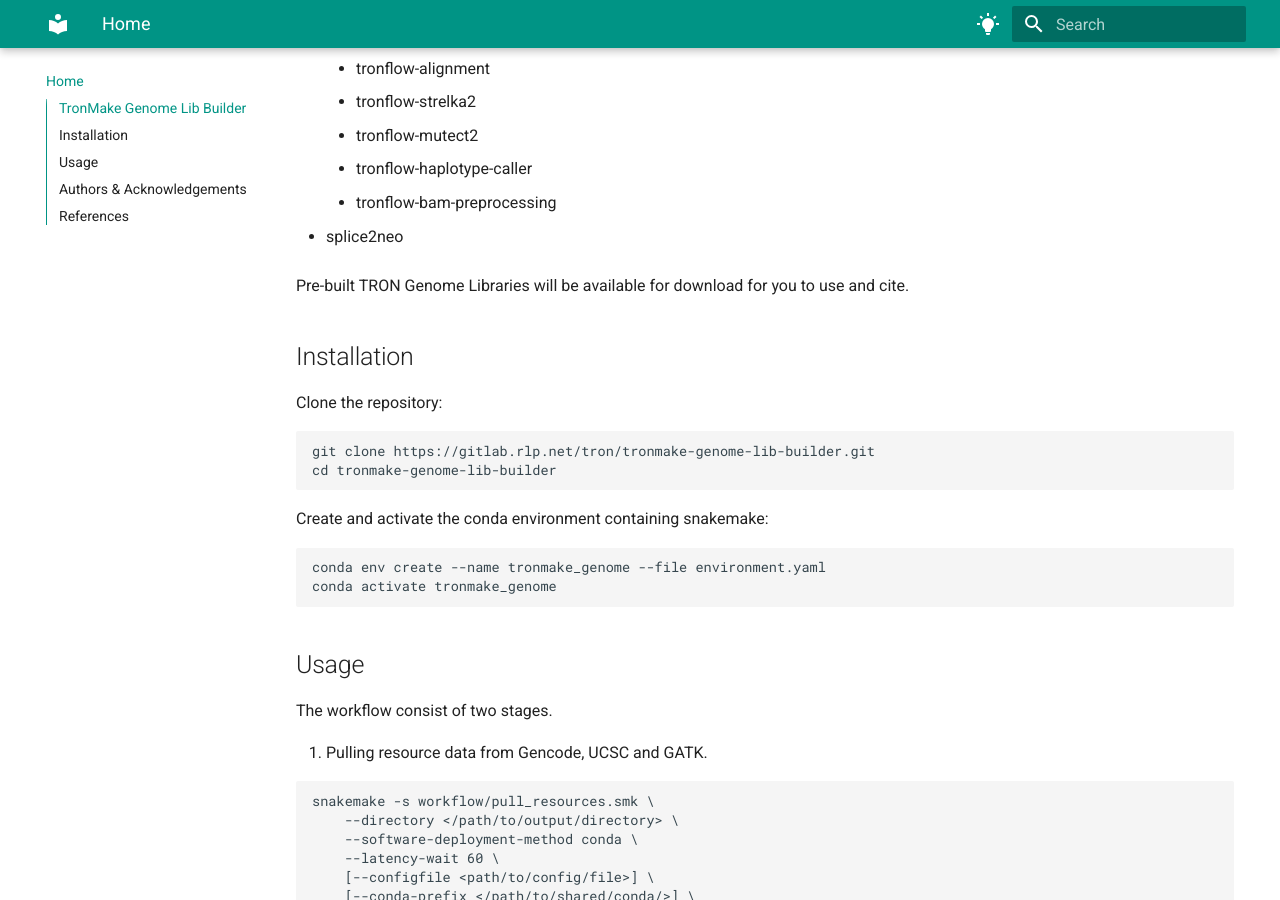
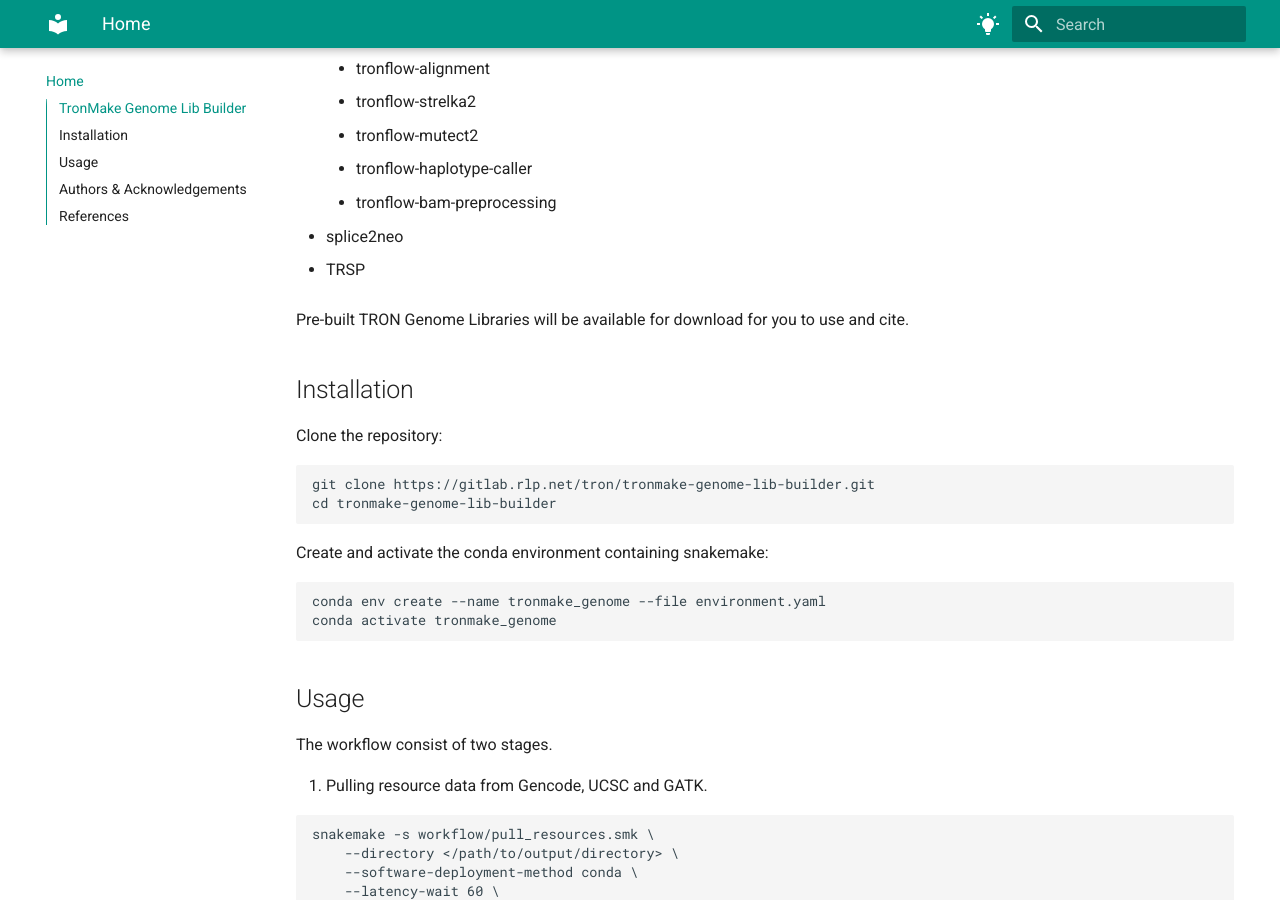
Before and after one commit to TRON-Bioinformatics/oblx, an MkDocs documentation site: the page built from docs/tronmake-genome-lib-builder/docs/index.md, in a window 1280 px wide and 900 px high, scrolled down 561 px. Built offline with MkDocs 1.6.1 and Material for MkDocs 9.7.7, drawn with Linux system fonts in a browser that asks for light colours.

Commit message:
Update 2 files
- /README.md
- /docs/tronmake-genome-lib-builder/docs/index.md

```diff
--- a/docs/tronmake-genome-lib-builder/docs/index.md
+++ b/docs/tronmake-genome-lib-builder/docs/index.md
@@ -23,6 +23,8 @@ The following pipelines are compatible with the TRON Genome Library:
     + tronflow-bam-preprocessing
 
 - splice2neo
+
+- TRSP
 
 Pre-built TRON Genome Libraries will be available for download for you to use and cite.
 
```
Also changed, not shown: README.md.
